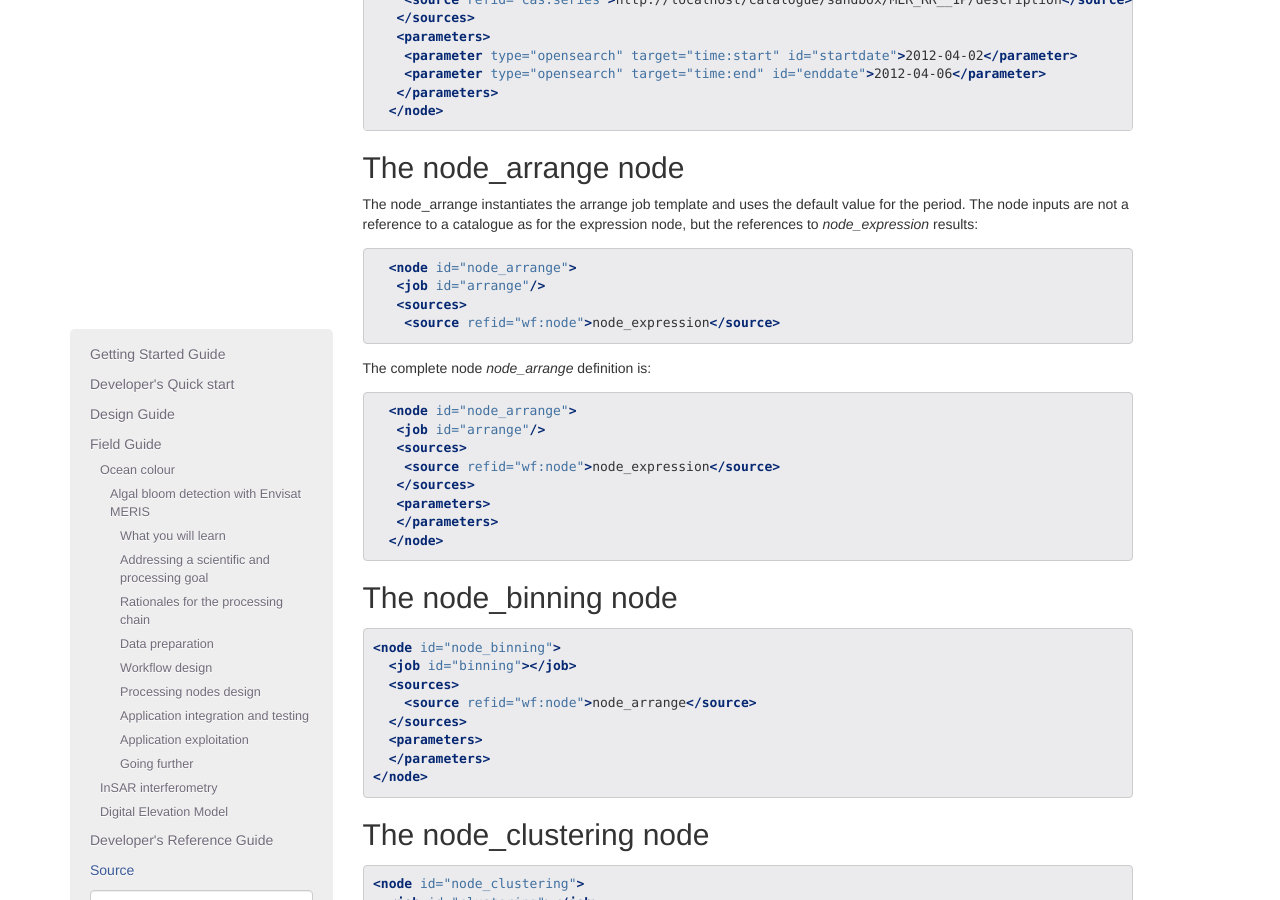
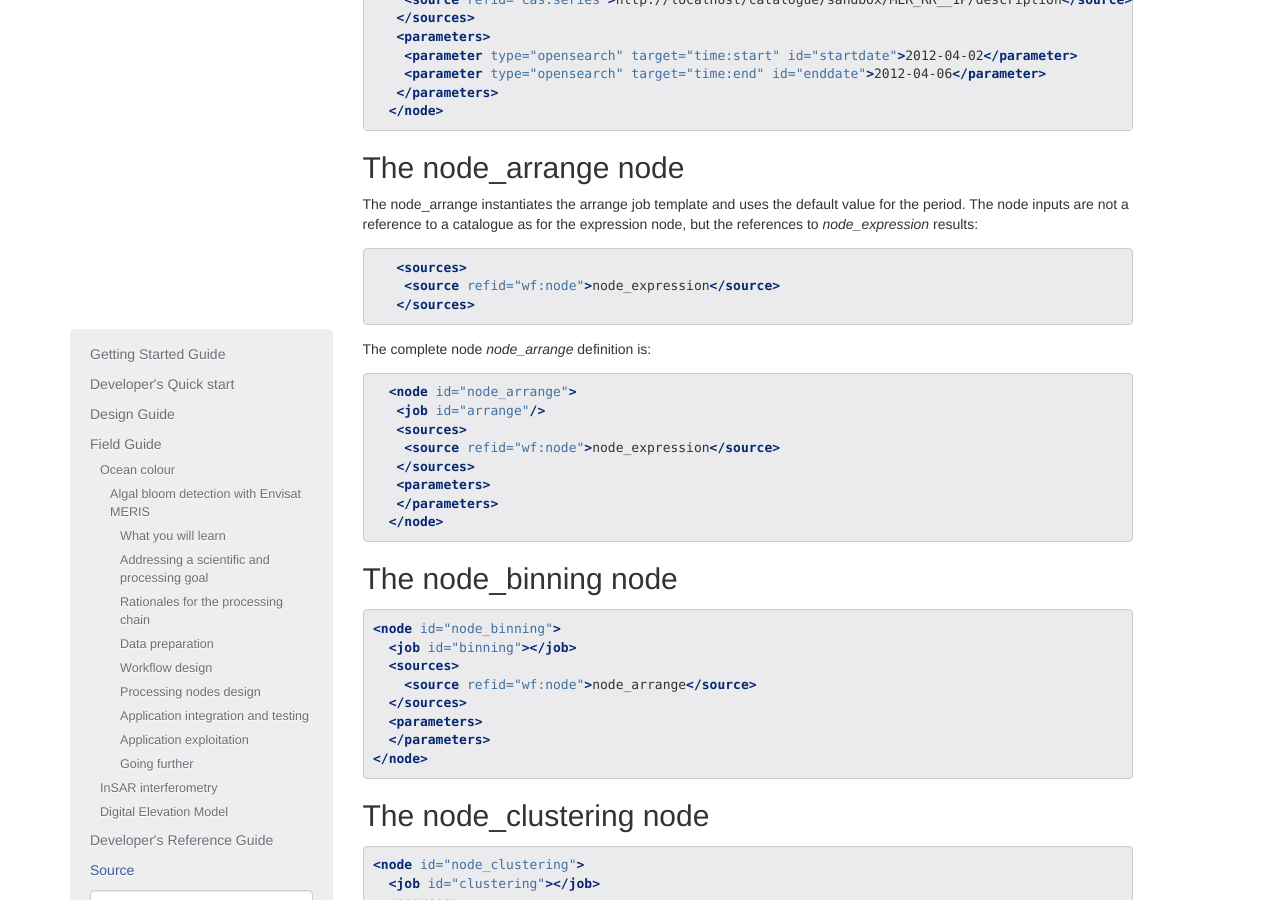
Before and after one commit to Terradue/doc-developer-sandbox, a Sphinx documentation site: the page built from source/field/ocean_color/lib_beam/testing.rst, in a window 1280 px wide and 900 px high, scrolled down 1085 px. Built offline with Sphinx 7.4.7, drawn with Linux system fonts in a browser that asks for light colours; pages that are not in the unit, such as notebooks, are missing from menus; part of the change alters nothing that is shown.

```diff
--- a/source/field/ocean_color/lib_beam/testing.rst
+++ b/source/field/ocean_color/lib_beam/testing.rst
@@ -51,7 +51,7 @@ The node_arrange instantiates the arrange job template and uses the default valu
 .. literalinclude:: src/application.xml
   :language: xml
   :tab-width: 1
-  :lines: 60-63
+  :lines: 62-64
 
 The complete node *node_arrange* definition is:
 
```
